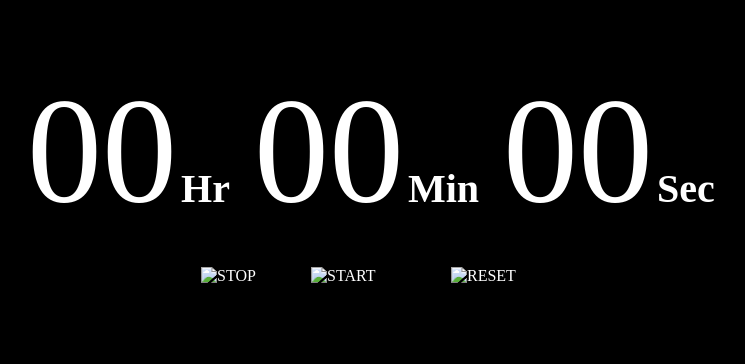
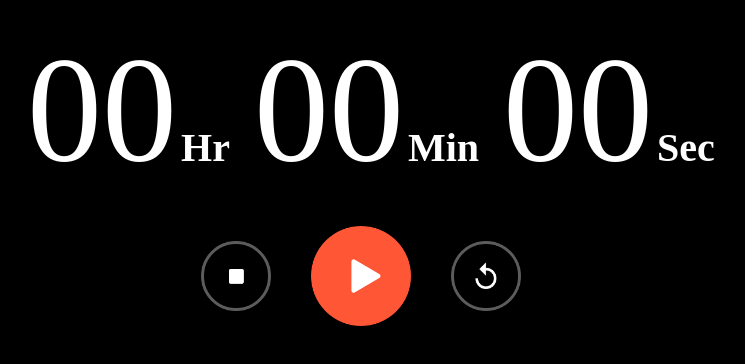
Before and after one commit to yashk9293/Stopwatch, a plain HTML site: page index.html in a window 1280 px wide. Shown: the part 210-574 px from the top of the page, without its empty margins (279-1024 px from the left). Drawn offline with Linux system fonts and the light colour scheme.

Commit message:
Update index.html

```diff
--- a/index.html
+++ b/index.html
@@ -19,9 +19,9 @@
             <!-- <span class="digit" id="msec">00</span> -->
         </div>
         <div class="buttons">
-            <img onclick="stopStopwatch()" src = "/images/stop.png" alt="STOP"/>
-            <img onclick="startStopwatch()" src = "/images/start.png" alt="START"/>
-            <img onclick="resetStopwatch()" src = "/images/reset.png" alt="RESET"/>
+            <img onclick="stopStopwatch()" src = "stop.png" alt="STOP"/>
+            <img onclick="startStopwatch()" src = "start.png" alt="START"/>
+            <img onclick="resetStopwatch()" src = "reset.png" alt="RESET"/>
         </div>
     </div>
 
```
